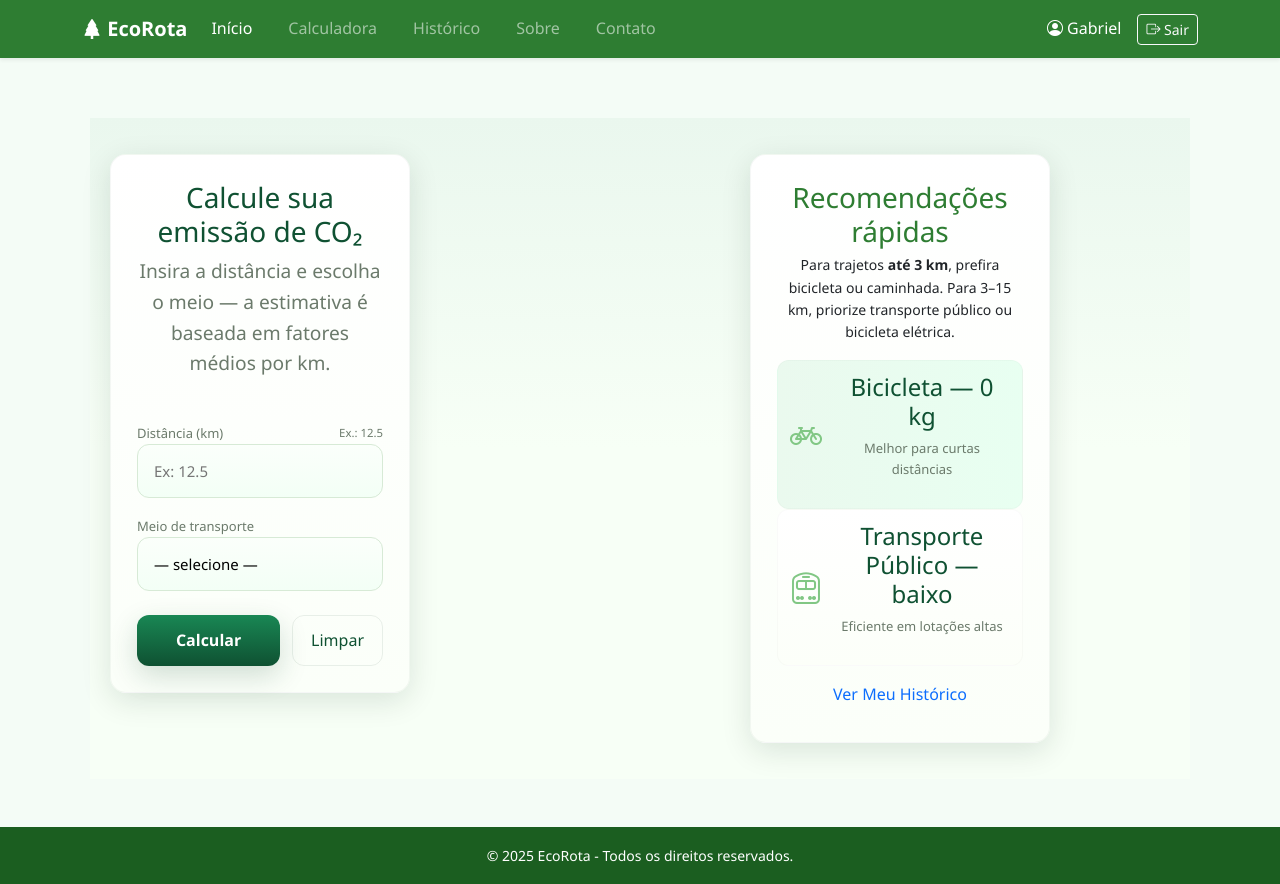
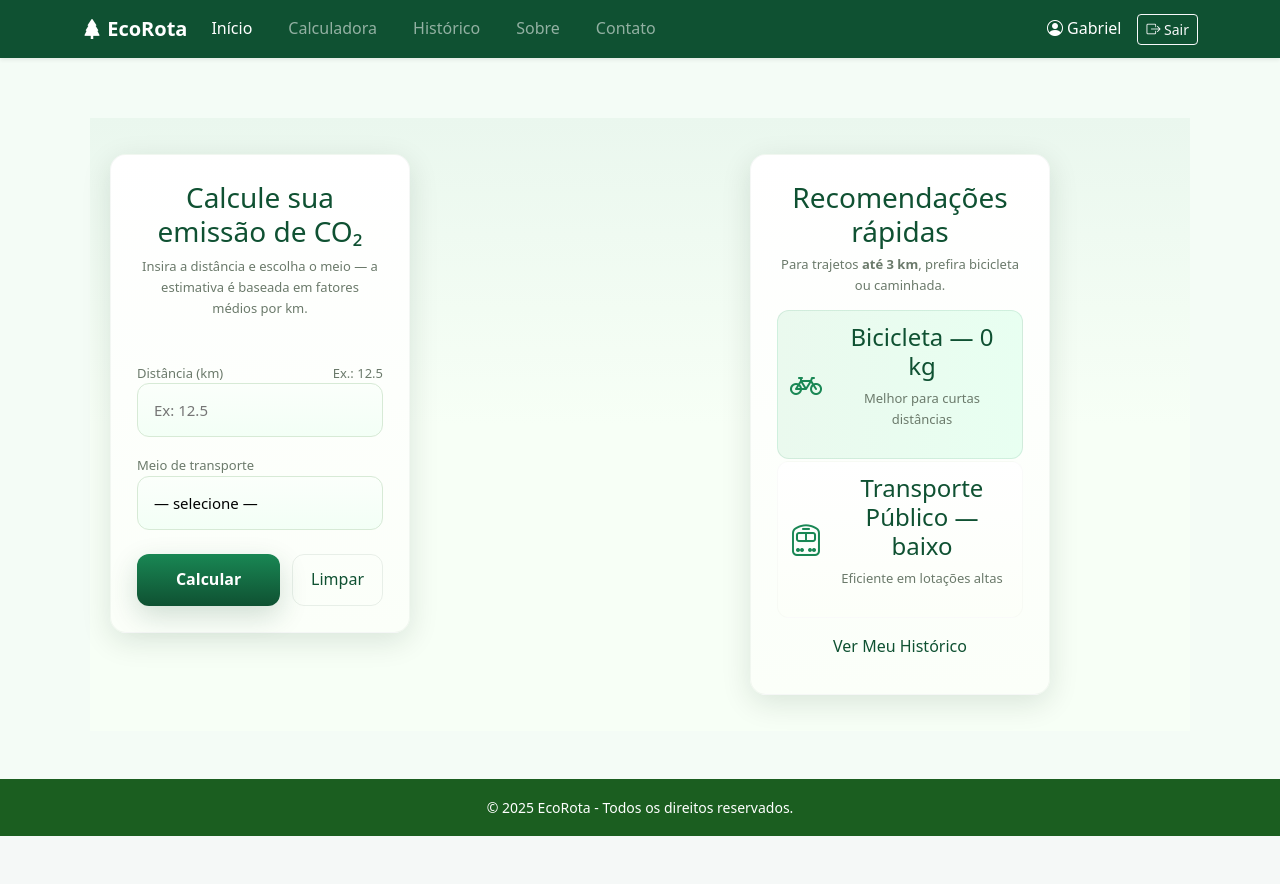
Before and after one commit to robertcastro14/CO2_Project, a Django app: page /calculadora/ in a window 1280 px wide. After the commit the page ends 836 px from the top, so only its background shows below. Run offline with Django 5.2, Linux system fonts and the light colour scheme; a user stored in the database is signed in.

Commit message:
Site Atualizado

```diff
--- a/CO2_PROJECT/usuario/static/usuario/css/style.css
+++ b/CO2_PROJECT/usuario/static/usuario/css/style.css
@@ -1,15 +1,15 @@
 /* ================================================== */
-/* BLOCO 1: CÓDIGO ORIGINAL (NÃO ALTERADO) */
+/* CORES E VARIÁVEIS GLOBAIS (ORIGINAIS + CALCULADORA) */
 /* ================================================== */
 
 :root {
-    /* VARIÁVEIS ORIGINAIS */
+    /* VARIÁVEIS ORIGINAIS (Bloco 1) - Usadas para Home Page e Base */
     --primary-color: #2E7D32; /* Verde floresta */
     --secondary-color: #81C784;
     --text-color: #333;
     --bg-color: #f4f4f9;
 
-    /* VARIÁVEIS DO FIGMA (ADICIONADAS E RENOMEADAS PARA NÃO CONFLITAR) */
+    /* VARIÁVEIS DO FIGMA (Bloco 2) - Usadas SOMENTE no escopo #calculator-app */
     --calc-primary-600: #0f5132;
     --calc-secondary-color: #198754;
     --calc-card-background: #ffffff;
@@ -21,20 +21,27 @@
     --calc-max-width: 1100px;
 }
 
+/* Reset Básico */
 * {
+    box-sizing: border-box;
+    font-family: 'Segoe UI', Tahoma, Geneva, Verdana, sans-serif;
     margin: 0;
     padding: 0;
-    box-sizing: border-box;
-    font-family: 'Segoe UI', Tahoma, Geneva, Verdana, sans-serif;
 }
 
+/* Estilo do corpo da página (GLOBAL - Home Page) */
 body {
     background-color: var(--bg-color);
     color: var(--text-color);
     line-height: 1.6;
+    padding-top: 70px; /* Adicionado para compatibilidade com o menu fixo */
 }
 
-/* Header */
+/* ================================================== */
+/* BLOCO 1: ESTILOS DA PÁGINA INICIAL (MANTIDOS) */
+/* ================================================== */
+
+/* Header ORIGINAL (se usado no home.html) */
 header {
     background-color: var(--primary-color);
     color: white;
@@ -130,29 +137,15 @@ nav a:hover {
 
 /* Footer ORIGINAL */
 footer {
-    background-color: #333; /* Estilo original: fundo cinza */
+    background-color: #333;
     color: white;
     text-align: center;
     padding: 1.5rem;
     margin-top: auto;
 }
 
-/* FIM DO BLOCO 1 */
-/* ================================================== */
-
-
-/* ================================================== */
-/* BLOCO 2: ESTILOS SCOPED: SOMENTE A CALCULADORA (#calculator-app) */
-/* ================================================== */
-
-/* Sobrescreve apenas o fundo do body para o layout de calculadora,
-   mas apenas onde o #calculator-app não está. Isso é um estilo de fallback. */
-body {
-    background-color: #f7fff6; /* Fundo simples para todas as páginas */
-    padding-top: 70px;
-}
+/* Navbar (Sobrescreve o estilo original para compatibilidade com Bootstrap) */
 .navbar-custom {
-    /* Garante que o menu do Bootstrap continue usando as cores do bloco 1 */
     background-color: var(--primary-color) !important;
     position: fixed;
     top: 0;
@@ -161,145 +154,430 @@ body {
     box-shadow: var(--calc-shadow-1);
 }
 
+/* ================================================== */
+/* BLOCO 2: ESTILOS SCOPED: SOMENTE A CALCULADORA (#calculator-app) */
+/* ================================================== */
+
+/* ================================================== */
+/* CORES E VARIÁVEIS GLOBAIS (APENAS DE TEMA) */
+/* ================================================== */
+
+
+
+:root {
+    /* Cores usadas globalmente (NavBar, Footer, Textos) */
+    --primary-color: #0f5132; /* Verde Escuro */
+    --secondary-color: #198754; /* Verde Médio / Botões */
+    --text-color: #052d1b;
+
+    /* Variáveis baseadas no Figma para uso no escopo #calculator-app */
+
+    --calc-primary-600: #0f5132;
+
+    --calc-secondary-color: #198754;
+
+    --calc-card-background: #ffffff;
+
+    --calc-text-color: #052d1b;
+
+    --calc-text-muted: #6b7a6b;
+
+    --calc-shadow-1: 0 8px 30px rgba(6,40,22,0.12);
+
+    --calc-transition: 240ms cubic-bezier(.2,.9,.3,1);
+
+    --calc-radius: 16px;
+
+    --calc-max-width: 1100px;
+
+}
+
+
+
+/* Reset Básico */
+
+* {
+
+    box-sizing: border-box;
+
+    font-family: system-ui, -apple-system, "Segoe UI", Roboto, "Helvetica Neue", Arial, sans-serif;
+
+    margin: 0;
+
+    padding: 0;
+
+}
+
+
+
+/* Estilos de Estrutura (GLOBAL: base.html) */
+
+body {
+
+    background-color: #f7fff6; /* Fundo simples e limpo */
+
+    color: var(--text-color);
+
+    padding-top: 70px; /* Espaço para o menu fixo */
+
+}
+
+.navbar-custom {
+
+    background-color: var(--primary-color) !important;
+
+    position: fixed;
+
+    top: 0;
+
+    width: 100%;
+
+    z-index: 1000;
+
+    box-shadow: var(--shadow-1);
+
+}
+
+footer {
+
+    background-color: var(--primary-color);
+
+    color: white;
+
+    text-align: center;
+
+    padding: 1.5rem;
+
+    margin-top: auto;
+
+}
+
+.card {
+
+    background: var(--card-background);
+
+    border-radius: var(--radius);
+
+    box-shadow: var(--shadow-1);
+
+    border: 1px solid rgba(10,50,30,0.04);
+
+}
+
+
+
+/* ================================================== */
+
+/* ESTILOS SCOPED: SOMENTE A CALCULADORA (#calculator-app) */
+
+/* ================================================== */
+
+
+
 /* 1. LAYOUT GERAL E FUNDO DA CALCULADORA */
+
 #calculator-app.wrap {
+
     /* Layout de Grid de 2 colunas */
+
     display: grid;
+
     grid-template-columns: 1fr 420px;
+
     gap: 36px;
+
     align-items: start;
 
+
+
     /* Fundo customizado da Calculadora (Figma) */
+
     background: linear-gradient(180deg, #eaf7ee 0%, #f7fff6 50%);
+
     background-clip: padding-box;
 
+
+
     width: 100%;
+
     max-width: var(--calc-max-width);
+
     margin: 0 auto;
+
     padding: 36px 20px;
+
 }
+
+
 
 /* 2. COMPONENTES INTERNOS DA CALCULADORA */
 
+
+
 #calculator-app .card {
+
     background: linear-gradient(180deg, var(--calc-card-background), #fbfff9);
+
     border-radius: var(--calc-radius);
+
     padding: 26px;
+
     box-shadow: var(--calc-shadow-1);
+
     border: 1px solid rgba(10,50,30,0.04);
+
 }
 
+
+
 #calculator-app .hero h2 {
+
     color: var(--calc-primary-600);
+
     font-size: 28px;
-}
-#calculator-app .hero p {
-    color: var(--calc-text-muted);
+
 }
 
-/* Formulário e Inputs */
-#calculator-app form.calc {
-    display: grid;
-    gap: 18px;
-    margin-top: 12px;
-}
-#calculator-app label.input-label {
-    display: flex;
-    justify-content: space-between;
-    align-items: center;
-    font-size: 13px;
+#calculator-app .hero p {
+
     color: var(--calc-text-muted);
-}
-#calculator-app input[type="number"],
-#calculator-app select {
-    -webkit-appearance: none;
-    width: 100%;
-    padding: 14px 16px;
-    border-radius: 12px;
-    border: 1px solid #d7ead6;
-    background: linear-gradient(180deg, #fbfffb, #f3fff6);
-    font-size: 15px;
-    transition: box-shadow var(--calc-transition), transform var(--calc-transition);
-}
-#calculator-app input:focus,
-#calculator-app select:focus {
-    outline: none;
-    box-shadow: 0 8px 20px rgba(25, 135, 84, 0.12);
-    transform: translateY(-2px);
+
 }
 
-/* Botões */
-#calculator-app .btn-row {
-    display: flex;
-    gap: 12px;
-    margin-top: 6px;
-}
-#calculator-app button.primary {
-    background: linear-gradient(180deg, var(--calc-secondary-color), var(--calc-primary-600));
-    color: white;
-    border: none;
-    padding: 12px 18px;
-    border-radius: 12px;
-    font-weight: 700;
-    flex: 1;
-    box-shadow: 0 10px 28px rgba(14, 72, 42, 0.18);
-    transition: transform var(--calc-transition), box-shadow var(--calc-transition);
-}
-#calculator-app button.ghost {
-    background: transparent;
-    border: 1px solid rgba(10,50,30,0.08);
-    padding: 12px 18px;
-    border-radius: 12px;
-    color: var(--calc-primary-600);
-}
-#calculator-app button.primary:hover {
-    transform: translateY(-4px);
+
+
+/* Formulário e Inputs */
+
+#calculator-app form.calc {
+
+    display: grid;
+
+    gap: 18px;
+
+    margin-top: 12px;
+
 }
 
-/* Resultado Destacado */
-#calculator-app .result {
-    margin-top: 24px;
+#calculator-app label.input-label {
+
     display: flex;
-    gap: 18px;
+
+    justify-content: space-between;
+
     align-items: center;
-    justify-content: space-between;
-    padding: 20px;
-    border-radius: 12px;
-    background: linear-gradient(90deg, #f6fff7, #eefbf0);
-    border: 1px solid #e1f2e3;
-}
-#calculator-app .result .value {
-    font-size: 32px;
-    font-weight: 800;
-    color: var(--calc-primary-600);
-}
-#calculator-app .result .meta {
+
+    font-size: 13px;
+
     color: var(--calc-text-muted);
-    font-size: 13px;
+
 }
 
+#calculator-app input[type="number"],
+
+#calculator-app select {
+
+    -webkit-appearance: none;
+
+    width: 100%;
+
+    padding: 14px 16px;
+
+    border-radius: 12px;
+
+    border: 1px solid #d7ead6;
+
+    background: linear-gradient(180deg, #fbfffb, #f3fff6);
+
+    font-size: 15px;
+
+    transition: box-shadow var(--calc-transition), transform var(--calc-transition);
+
+}
+
+#calculator-app input:focus,
+
+#calculator-app select:focus {
+
+    outline: none;
+
+    box-shadow: 0 8px 20px rgba(25, 135, 84, 0.12);
+
+    transform: translateY(-2px);
+
+}
+
+
+
+/* Botões */
+
+#calculator-app .btn-row {
+
+    display: flex;
+
+    gap: 12px;
+
+    margin-top: 6px;
+
+}
+
+#calculator-app button.primary {
+
+    background: linear-gradient(180deg, var(--calc-secondary-color), var(--calc-primary-600));
+
+    color: white;
+
+    border: none;
+
+    padding: 12px 18px;
+
+    border-radius: 12px;
+
+    font-weight: 700;
+
+    flex: 1;
+
+    box-shadow: 0 10px 28px rgba(14, 72, 42, 0.18);
+
+    transition: transform var(--calc-transition), box-shadow var(--calc-transition);
+
+}
+
+#calculator-app button.ghost {
+
+    background: transparent;
+
+    border: 1px solid rgba(10,50,30,0.08);
+
+    padding: 12px 18px;
+
+    border-radius: 12px;
+
+    color: var(--calc-primary-600);
+
+}
+
+#calculator-app button.primary:hover {
+
+    transform: translateY(-4px);
+
+}
+
+
+
+/* Resultado Destacado */
+
+#calculator-app .result {
+
+    margin-top: 24px;
+
+    display: flex;
+
+    gap: 18px;
+
+    align-items: center;
+
+    justify-content: space-between;
+
+    padding: 20px;
+
+    border-radius: 12px;
+
+    background: linear-gradient(90deg, #f6fff7, #eefbf0);
+
+    border: 1px solid #e1f2e3;
+
+}
+
+#calculator-app .result .value {
+
+    font-size: 32px;
+
+    font-weight: 800;
+
+    color: var(--calc-primary-600);
+
+}
+
+#calculator-app .result .meta {
+
+    color: var(--calc-text-muted);
+
+    font-size: 13px;
+
+}
+
+
+
 /* Coluna de Recomendações (Aside) */
+
 #calculator-app .aside {
+
     position: sticky;
+
     top: 100px;
+
 }
+
 #calculator-app .mode {
+
     display: flex;
+
     gap: 12px;
+
     align-items: center;
+
     padding: 12px;
+
     border-radius: 12px;
+
     transition: background var(--calc-transition), transform var(--calc-transition);
+
     border: 1px solid rgba(6,40,20,0.02);
+
     background: linear-gradient(180deg, #fff, #fcfff9);
+
 }
+
 #calculator-app .mode h4 {
+
     color: var(--calc-primary-600);
+
 }
+
 #calculator-app .mode p {
+
     color: var(--calc-text-muted);
+
     font-size: 13px;
+
 }
+
 #calculator-app .mode.best {
+
     background: linear-gradient(90deg, #eaf9ee, #e8fff1);
-    border-color: rgba(25
+
+    border-color: rgba(25, 135, 84, 0.12);
+
+    transform: translateY(-2px);
+
+}
+
+#calculator-app .small {
+
+    font-size: 13px;
+
+    color: var(--calc-text-muted);
+
+}
+
+
+
+/* Responsividade */
+
+@media (max-width:980px){
+
+    #calculator-app.wrap{grid-template-columns:1fr; padding-bottom:120px; gap: 20px;}
+
+    #calculator-app .aside{position:relative;top:auto}
+
+}
--- a/CO2_PROJECT/usuario/templates/usuario/calculadora.html
+++ b/CO2_PROJECT/usuario/templates/usuario/calculadora.html
@@ -43,7 +43,7 @@
                 </div>
                 <div style="text-align:right">
                     <div class="small">Compensação anual</div>
-                    <div style="font-weight:700;color:var(--primary-color)">{{ resultado.arvores }} Árvores</div>
+                    <div style="font-weight:700; color: var(--calc-primary-600);">{{ resultado.arvores }} Árvores</div>
                 </div>
             </div>
             {% endif %}
@@ -53,26 +53,26 @@
 
     <aside class="aside">
         <div class="card card-aside">
-            <h3 style="margin:0;color:var(--primary-color)">Recomendações rápidas</h3>
-            <p class="small" style="margin-top:6px">Para trajetos <strong>até 3 km</strong>, prefira bicicleta ou caminhada. Para 3–15 km, priorize transporte público ou bicicleta elétrica.</p>
+            <h3 style="margin:0;color:var(--calc-primary-600)">Recomendações rápidas</h3>
+            <p class="small" style="margin-top:6px">Para trajetos <strong>até 3 km</strong>, prefira bicicleta ou caminhada.</p>
 
             <div class="modes">
                 <div class="mode best">
-                    <i class="bi bi-bicycle" style="font-size: 32px; color: var(--secondary-color);"></i>
+                    <i class="bi bi-bicycle" style="font-size: 32px; color: var(--calc-secondary-color);"></i>
                     <div><h4>Bicicleta — 0 kg</h4><p class="small">Melhor para curtas distâncias</p></div>
                 </div>
 
                 <div class="mode">
-                    <i class="bi bi-train-front" style="font-size: 32px; color: var(--secondary-color);"></i>
+                    <i class="bi bi-train-front" style="font-size: 32px; color: var(--calc-secondary-color);"></i>
                     <div><h4>Transporte Público — baixo</h4><p class="small">Eficiente em lotações altas</p></div>
                 </div>
 
                 <div style="display:flex;justify-content:center;margin-top:8px">
-                    <a href="{% url 'historico' %}" class="ghost" style="text-decoration:none;padding:8px 12px;border-radius:10px">Ver Meu Histórico</a>
+                    <a href="{% url 'historico' %}" class="ghost" style="text-decoration:none;padding:8px 12px;border-radius:10px; color: var(--calc-primary-600);">Ver Meu Histórico</a>
                 </div>
             </div>
         </div>
     </aside>
 
 </main>
-{% endblock %}
+{% endblock content %}
```
Also changed, not shown: CO2_PROJECT/usuario/templates/usuario/home.html (line endings or trailing spaces).
